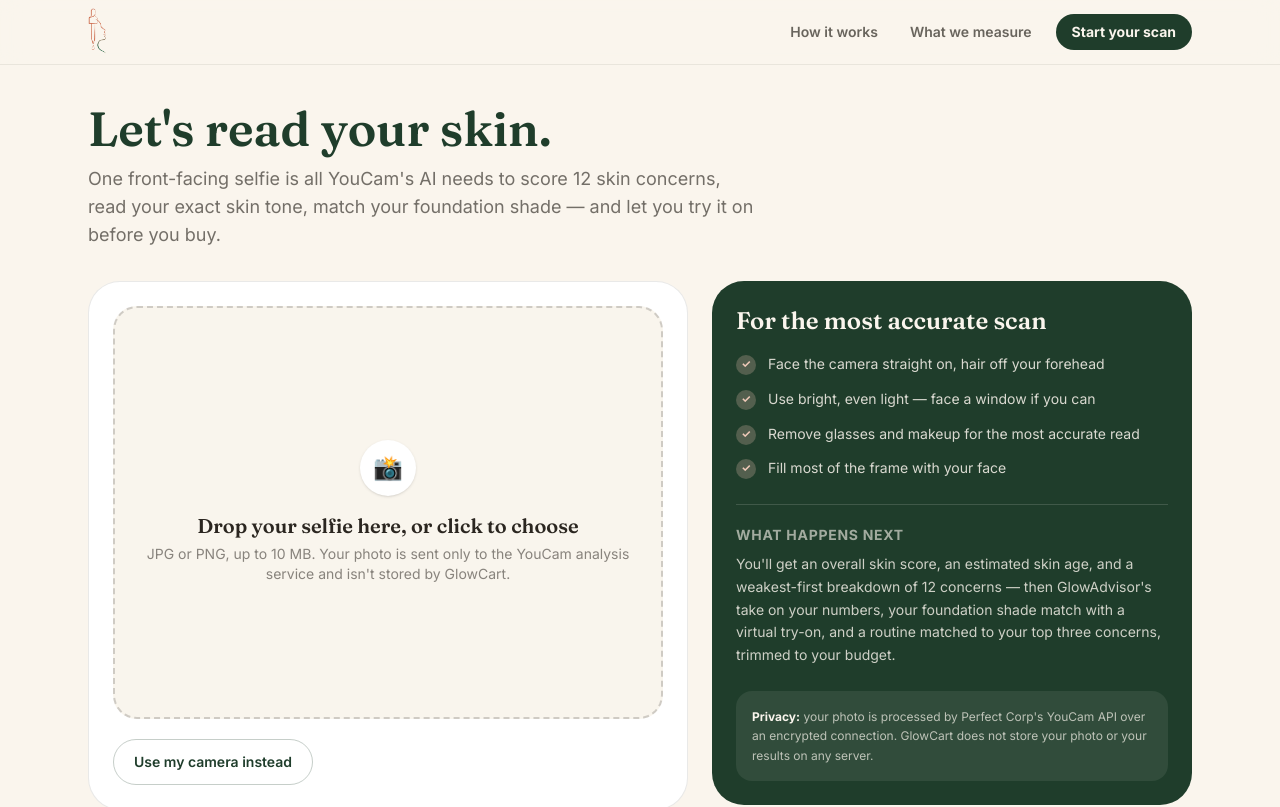
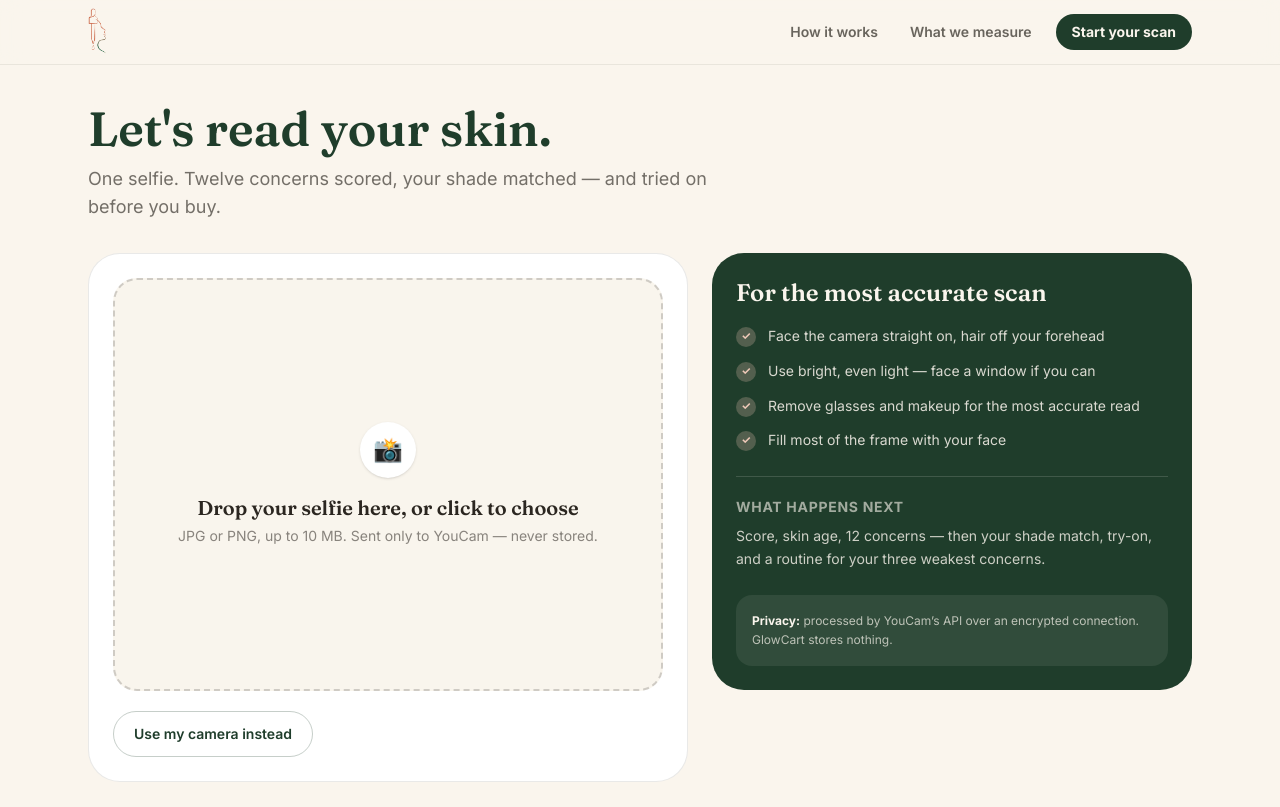
Before and after one commit to Yash-kumar-coder/glowcart, a Next.js app: page /scan in a window 1280 px wide. Shown: the top 807 px of the page. Built offline with nearby package versions, Linux system fonts and the light colour scheme.

Commit message:
Fix capture crop + clean minimal copy

```diff
--- a/app/scan/page.tsx
+++ b/app/scan/page.tsx
@@ -237,18 +237,25 @@
   const captureFromCamera = async () => {
     const video = videoRef.current;
     if (!video || video.videoWidth === 0) return;
+    // Capture exactly the square the user sees on screen — NOT the full
+    // camera frame. The preview is a center-cropped square, so sending
+    // the full frame would shrink the face the user carefully framed in
+    // the oval and the AI would reject it as "face too small".
+    const vw = video.videoWidth;
+    const vh = video.videoHeight;
+    const s = Math.min(vw, vh);
     const canvas = document.createElement("canvas");
-    canvas.width = video.videoWidth;
-    canvas.height = video.videoHeight;
+    canvas.width = s;
+    canvas.height = s;
     const ctx = canvas.getContext("2d");
     if (!ctx) return;
     // Mirror only the front (selfie) camera so it looks natural; the
     // back camera is captured as-is.
     if (facing === "user") {
-      ctx.translate(canvas.width, 0);
+      ctx.translate(s, 0);
       ctx.scale(-1, 1);
     }
-    ctx.drawImage(video, 0, 0);
+    ctx.drawImage(video, (vw - s) / 2, (vh - s) / 2, s, s, 0, 0, s, s);
     const blob = await new Promise<Blob | null>((resolve) =>
       canvas.toBlob(resolve, "image/jpeg", 0.92)
     );
@@ -482,11 +489,10 @@
 
         {result.source === "demo" && (
           <p className="mt-4 rounded-2xl border border-gold/40 bg-gold/10 px-4 py-3 text-sm text-ink/75">
-            You&apos;re seeing a <strong>demo result</strong>: this server has
-            no YouCam API key configured, so GlowCart used a realistic sample
-            analysis to show the full experience. Add{" "}
+            <strong>Demo result</strong> — no API key on this server, so
+            this is sample data, not a measurement of your photo. Add{" "}
             <code className="rounded bg-white/70 px-1 font-mono text-[13px]">YOUCAM_API_KEY</code>{" "}
-            to run your photo through the real YouCam AI.
+            to run the real YouCam AI.
           </p>
         )}
 
@@ -564,10 +570,8 @@
             Your matched routine
           </h2>
           <p className="mt-1 max-w-2xl text-ink/65">
-            Built from your three weakest concerns, plus the cleanser,
-            moisturizer and SPF every routine needs — each one chosen to fit
-            your skin, and trimmed to your budget. Add your tried-on
-            foundation above and it joins this routine and cart.
+            Your three weakest concerns, plus cleanser, moisturizer and
+            SPF — trimmed to your budget.
           </p>
           <div className="mt-6">
             <RoutineBuilder
@@ -598,9 +602,8 @@
           Let&apos;s read your skin.
         </h1>
         <p className="mt-3 text-lg text-ink/65">
-          One front-facing selfie is all YouCam&apos;s AI needs to score 12
-          skin concerns, read your exact skin tone, match your foundation
-          shade — and let you try it on before you buy.
+          One selfie. Twelve concerns scored, your shade matched — and
+          tried on before you buy.
         </p>
       </div>
 
@@ -745,8 +748,7 @@
                 Drop your selfie here, or click to choose
               </span>
               <span className="mt-1 text-sm text-ink/55">
-                JPG or PNG, up to 10 MB. Your photo is sent only to the
-                YouCam analysis service and isn&apos;t stored by GlowCart.
+                JPG or PNG, up to 10 MB. Sent only to YouCam — never stored.
               </span>
             </button>
           )}
@@ -774,10 +776,9 @@
           )}
           {phase === "error" && (
             <div className="mt-3 rounded-2xl border border-gold/40 bg-gold/10 px-4 py-3 text-sm text-ink/75">
-              <strong>We won&apos;t show you made-up results.</strong> If
-              your photo won&apos;t scan, pick your top concerns yourself
-              and we&apos;ll build your routine from those instead —
-              clearly labeled, no invented scores.{" "}
+              <strong>No made-up results.</strong> If your photo won’t
+              scan, pick your top concerns — we’ll build your routine
+              from those. Labeled, no invented scores.{" "}
               <button
                 type="button"
                 onClick={() => setManualMode(true)}
@@ -884,19 +885,15 @@
               What happens next
             </h3>
             <p className="mt-2 text-sm leading-relaxed text-cream/80">
-              You&apos;ll get an overall skin score, an estimated skin age,
-              and a weakest-first breakdown of 12 concerns — then
-              GlowAdvisor&apos;s take on your numbers, your foundation shade
-              match with a virtual try-on, and a routine matched to your top
-              three concerns, trimmed to your budget.
+              Score, skin age, 12 concerns — then your shade match,
+              try-on, and a routine for your three weakest concerns.
             </p>
           </div>
           <div className="mt-6 rounded-2xl bg-cream/8 p-4">
             <p className="text-xs leading-relaxed text-cream/70">
-              <strong className="text-cream">Privacy:</strong> your photo is
-              processed by Perfect Corp&apos;s YouCam API over an encrypted
-              connection. GlowCart does not store your photo or your results
-              on any server.
+              <strong className="text-cream">Privacy:</strong> processed by
+              YouCam’s API over an encrypted connection. GlowCart stores
+              nothing.
             </p>
           </div>
         </aside>
```
